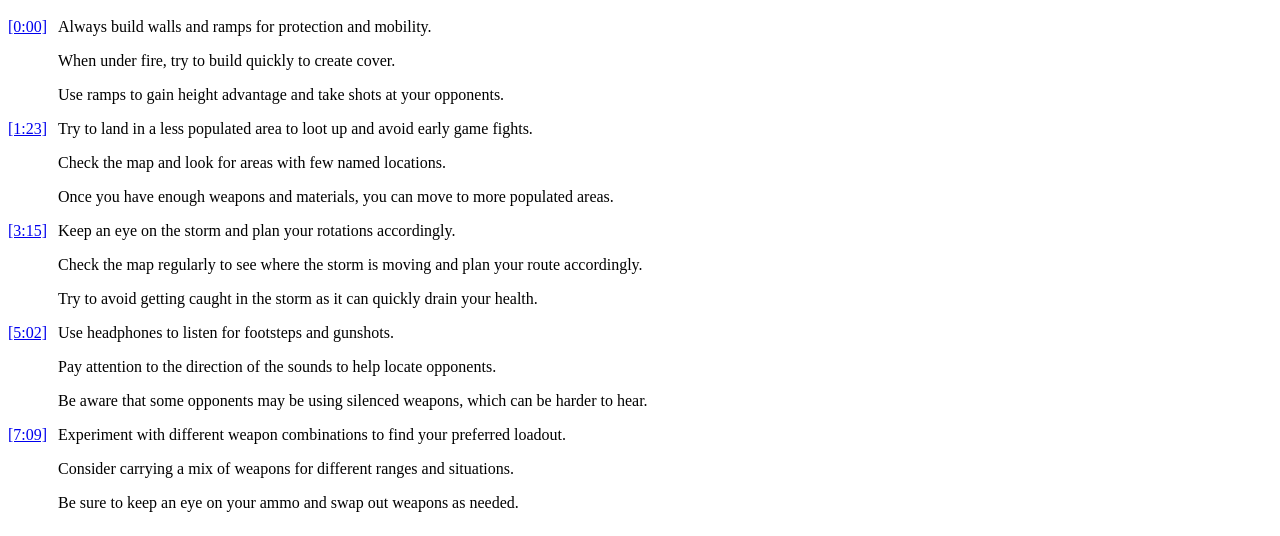
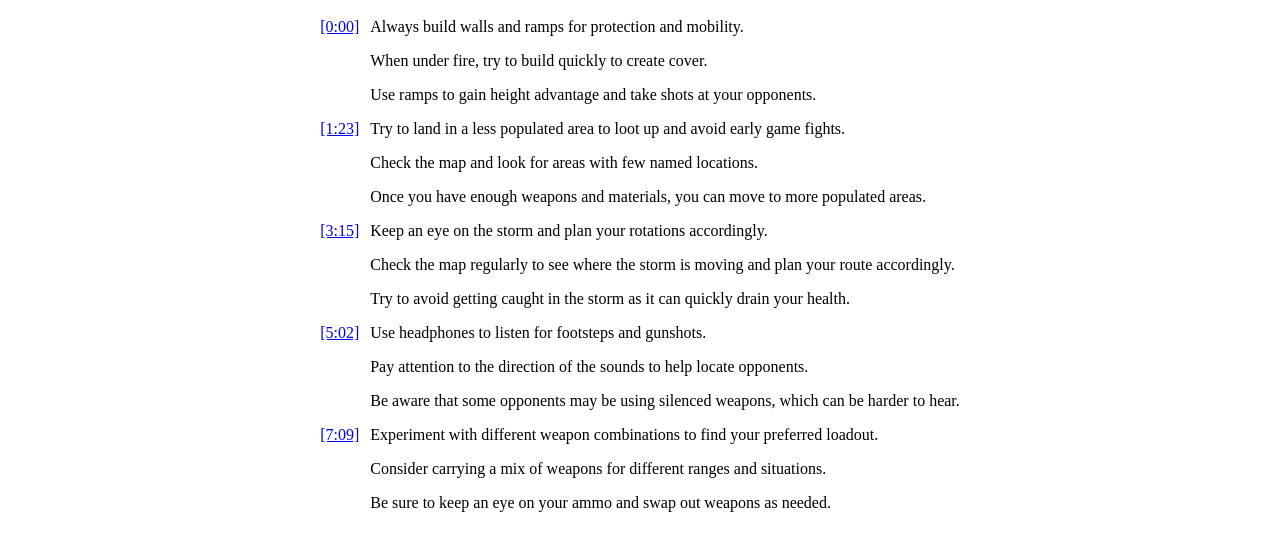
Before and after one commit to frankiewarren/youtube-notes, a plain HTML site: page main.html in a window 1280 px wide. Shown: the part 510-1046 px from the top of the page. Drawn offline with Linux system fonts and the light colour scheme.

Commit message:
Added a div container and centered the list items.

```diff
--- a/main.html
+++ b/main.html
@@ -7,7 +7,9 @@
 <body>
 	<!-- Embed YouTube video full width -->
 	<iframe width="100%" height="500px" src="https://www.youtube.com/embed/ePWsO1aczzk" frameborder="0" allowfullscreen></iframe>
-	<!-- Unordered list with sample text related to Fortnite strategy and timestamp links -->
+
+	<!-- Create a container div for the list items and center it -->
+	<div class="container">
 		<ul>
 			<li id="build"><a href="#build">[0:00]</a>
 				<p>Always build walls and ramps for protection and mobility.</p>
@@ -35,5 +37,6 @@
 				<p>Be sure to keep an eye on your ammo and swap out weapons as needed.</p>
 			</li>
 		</ul>
+	</div>
 </body>
 </html>
--- a/style.css
+++ b/style.css
@@ -1,15 +1,25 @@
+/* Center the container div */
+.container {
+	display: flex;
+	flex-direction: column;
+	align-items: center;
+	justify-content: center;
+}
+
 /* Left-align the list items */
 li {
 	text-align: left;
 	padding-left: 20px;
 	margin-bottom: 10px;
 }
+
 /* Keep timestamp links to the left of paragraphs and outdented */
 li a {
 	float: left;
 	margin-right: 10px;
 	margin-left: -20px;
 }
+
 li p {
 	margin-left: 30px;
 }
```
Lines whose indentation alone changed are shown as unchanged.
